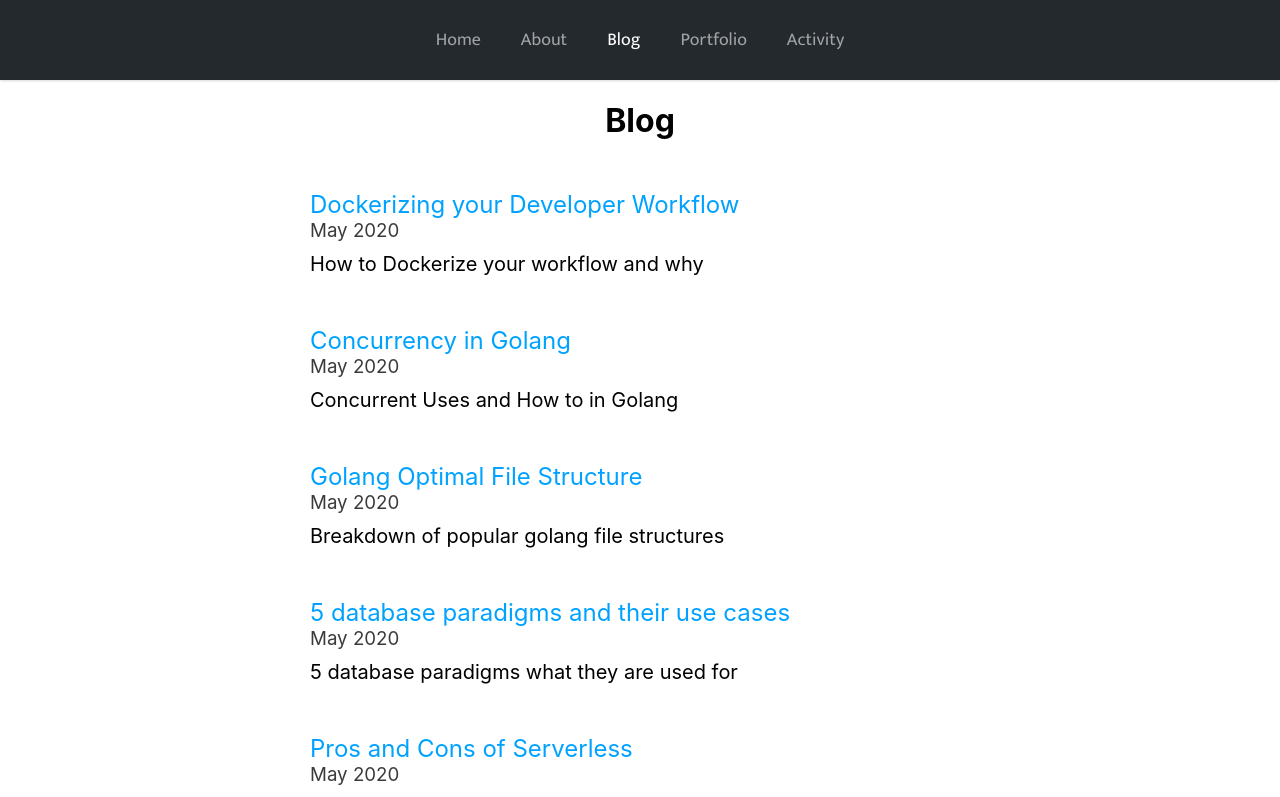
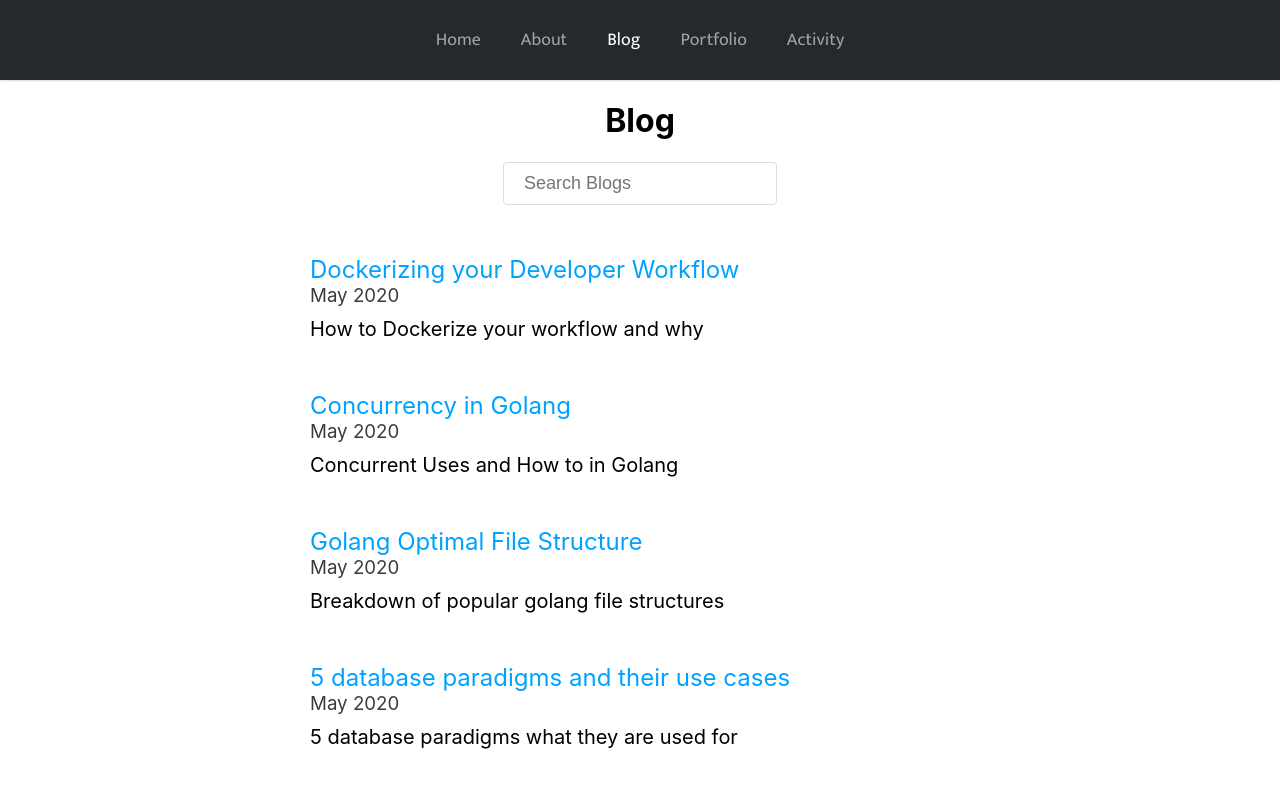
Before and after one commit to NikSchaefer/nikschaefer.com, a Next.js app: page /blog in a window 1280 px wide. Shown: the top 797 px of the page. Built offline with nearby package versions, Linux system fonts and the light colour scheme.

Commit message:
search blog

```diff
--- a/src/pages/blog/index.tsx
+++ b/src/pages/blog/index.tsx
@@ -1,6 +1,7 @@
 import Layout from "@components/layout";
 import { BlogLinks } from "config";
 import Link from "next/link";
+import { useState } from "react";
 import styled from "styled-components";
 
 const StyledLi = styled.li`
@@ -26,13 +27,44 @@ const StyledContainer = styled.ul`
 	max-width: 700px;
 	margin: auto;
 `;
-
+const StyledInput = styled.input`
+	border: solid 1px var(--border);
+	font-size: 18px;
+	padding: 10px 20px;
+	border-radius: 4px;
+	outline: 0;
+`;
 export default function Blog(): JSX.Element {
+	const [value, setValue] = useState("");
+	const [blogs, setBlogs] = useState(BlogLinks);
+	function query(keyword: string) {
+		const out = [];
+		const kw = keyword.trim().toLowerCase();
+		for (const blog of BlogLinks) {
+			if (
+				blog.description.toLowerCase().includes(kw) ||
+				blog.title.toLowerCase().includes(kw)
+			) {
+				out.push(blog);
+			}
+		}
+		setBlogs(out);
+	}
 	return (
 		<Layout>
 			<h1>Blog</h1>
+			<StyledInput
+				value={value}
+				onChange={(e) => {
+					setValue(e.target.value);
+					query(e.target.value);
+				}}
+				type="text"
+				aria-label="search bar"
+				placeholder="Search Blogs"
+			/>
 			<StyledContainer>
-				{BlogLinks.map((data) => (
+				{blogs.map((data) => (
 					<StyledLi key={data.link}>
 						<Link href={data.link}>
 							<a>{data.title}</a>
```
Also changed, not shown: src/pages/portfolio/index.tsx (+20 -2 lines).
